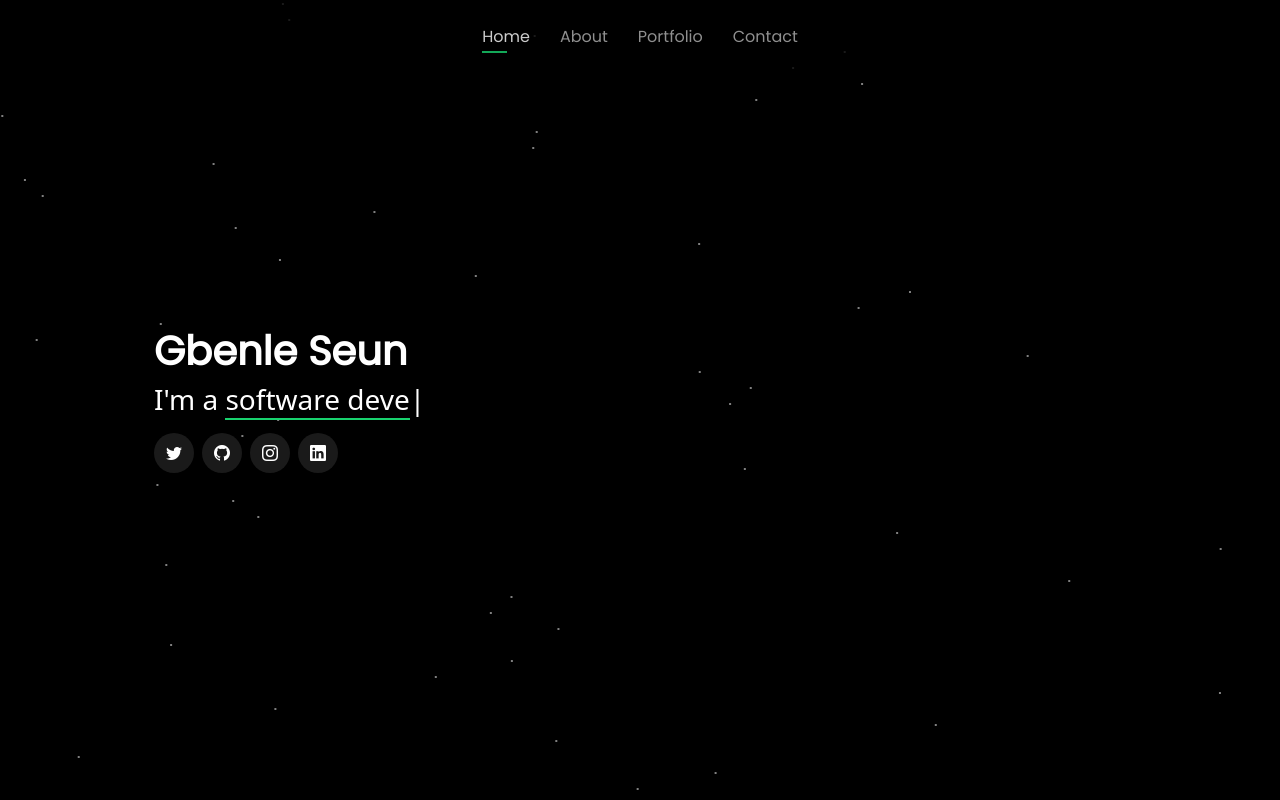
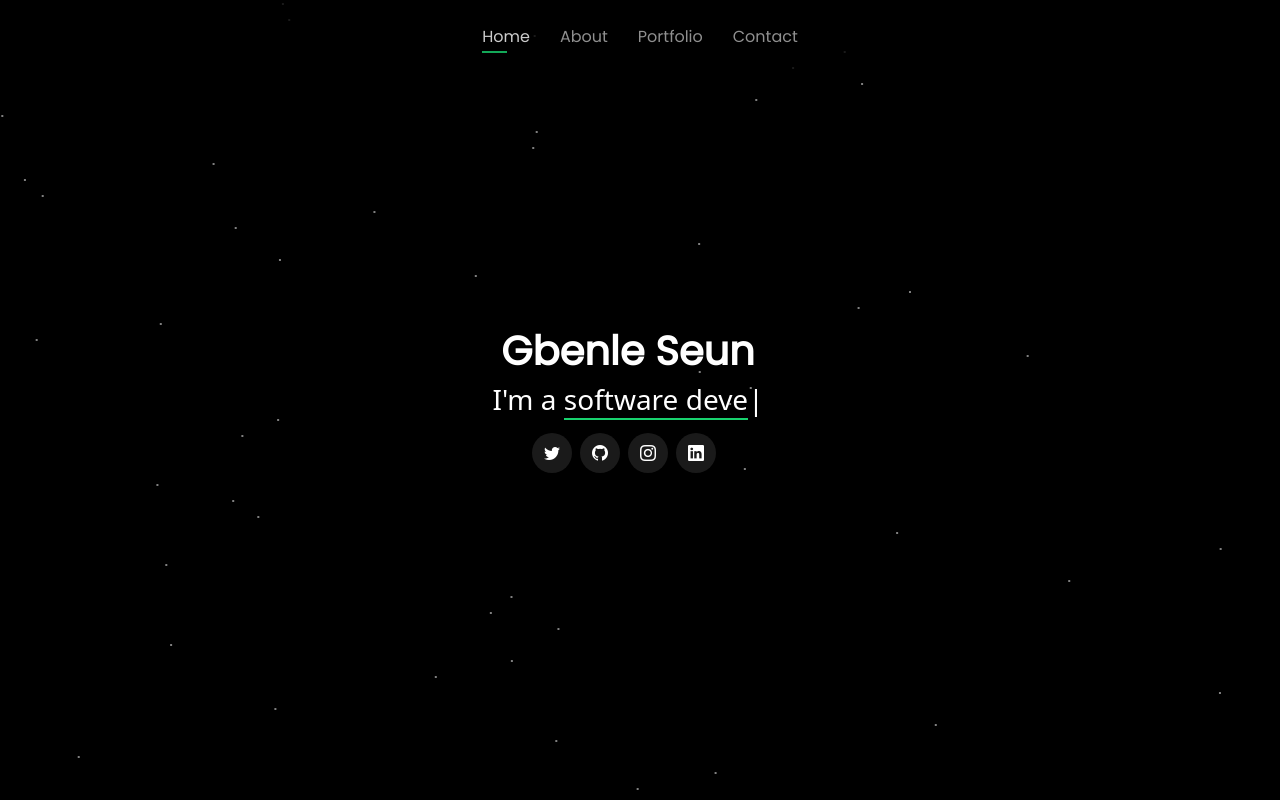
Before and after one commit to Oluwaseun-Gbenle/myPortfolio, a React (Create React App) app: page / in a window 1280 px wide. Shown: the top 800 px of the page. Built offline with nearby package versions, Linux system fonts and the light colour scheme.

Commit message:
add-layout

```diff
--- a/src/components/introductoryPage.js
+++ b/src/components/introductoryPage.js
@@ -7,7 +7,7 @@ import About from "./about";
 import { useScrollPosition } from "./scroll-on-y-axis";
 import Portfolio from "./portfolio";
 import Contact from "./contact";
-import ShootingStar from "./shootingstar";
+import Stars from "./stars";
 
 const IntroductoryPage = () => {
   const el = useRef(null);
@@ -55,11 +55,11 @@ const IntroductoryPage = () => {
       <Loader loaderEl={loaderEl} />
       <div id="home" className="container1 " >
         <div>
-         <ShootingStar/>
+         <Stars/>
           <NavBar scrollPosition={scrollPosition} aboutoffSetTop={aboutoffSetTop} portfolioOffSetTop={portfolioOffSetTop} contactOffSetTop={contactOffSetTop}/>
           <div className="row align-items-center center-text vh-100 on-canvas">
-            <div className="d-flex justify-content-center col-md-6 ">
-              <div className="text-container w-100 text-white">
+            <div className="d-flex justify-content-center  ">
+              <div className="text-container w-100 text-white text-center">
                 <h1 className="fw-bold poppins-font">Gbenle Seun</h1>
                 <h3 className="fw-light">
                   I'm a{" "}
@@ -67,7 +67,7 @@ const IntroductoryPage = () => {
                     {" "}
                   </span>
                 </h3>
-                <div className="d-flex mt-3">
+                <div className="d-flex justify-content-center mt-3">
                   <a href="https://twitter.com/SheywunG" target="_blank" rel="noreferrer" className="twitter social-links">
                     <i className="bi bi-twitter"></i>
                   </a>
--- a/src/components/shootingstar.js
+++ b/src/components/stars.js
@@ -1,7 +1,7 @@
 import React, { useEffect, useRef } from 'react'
 import "./style.css";
 
-const ShootingStar = () => {
+const Stars = () => {
 
   const canvasRef = useRef(null);
 
@@ -69,4 +69,4 @@ const ShootingStar = () => {
   return <canvas ref={canvasRef} />;
 };
 
-export default ShootingStar
+export default Stars
--- a/src/components/style.css
+++ b/src/components/style.css
@@ -4,6 +4,7 @@
 body{
   background-color: black;
   scroll-behavior: smooth;
+  overflow-x: hidden;
 }
 
 /* .container1{
```
